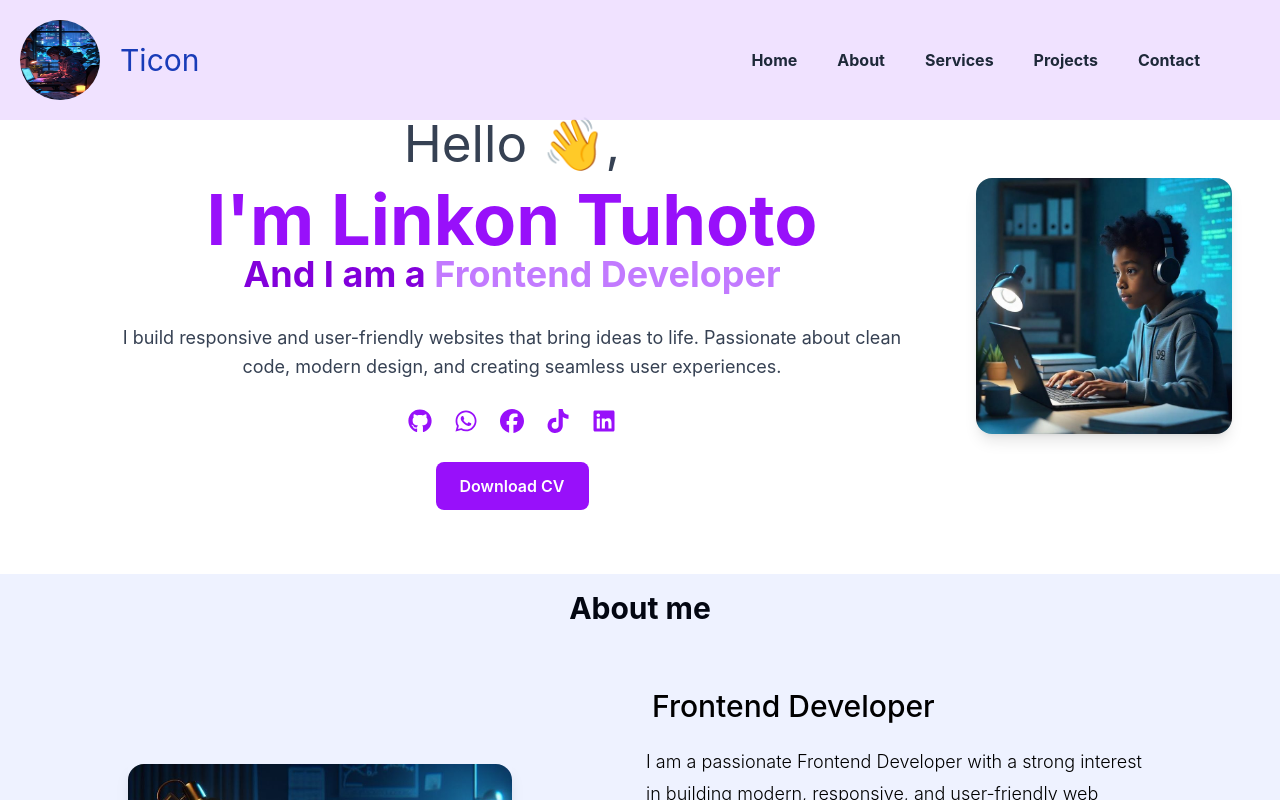
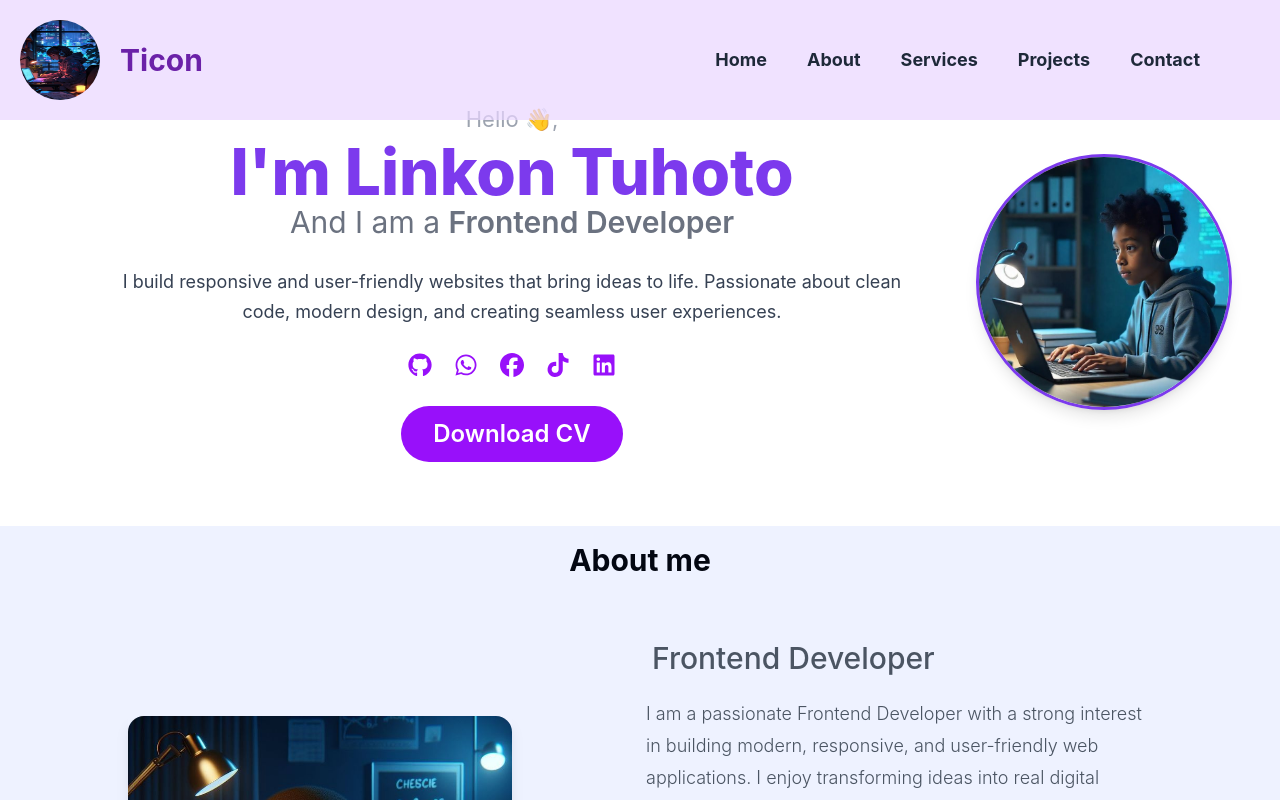
Before and after one commit to Linkon-Tuhoto/my--react-portfolio, a React (Vite) app: page / in a window 1280 px wide. Shown: the top 800 px of the page. Built offline with nearby package versions, Linux system fonts and the light colour scheme.

Commit message:
minor styling changes

```diff
--- a/src/components/about.jsx
+++ b/src/components/about.jsx
@@ -4,7 +4,7 @@ function About() {
   return (
     <section id="about" className='scroll-mt-26  bg-indigo-50'>
       <h2 className='text-center text-gray-950 font-bold text-3xl sm:4xl md:5xl pt-4'>About me</h2>
-    <div className='grid md:grid-cols-2 grid-cols-1 gap-3 p-10 px-6 sm:px-10 md:px-20 lg:px-32 py-10 sm:py-14 md:py20 items-center '>
+    <div className='grid md:grid-cols-2 grid-cols-1 gap-3 p-10 px-6 sm:px-10 md:px-20 lg:px-32 py-10 sm:py-14 md:py20 items-center text-[16px] leading-[1.8] text-[#4B5563] '>
         <div className='w-64 h-64 sm:w-72 sm:h-72 lg:w-96 lg:h-96 mx-auto md:mx-0 transition-transform duration-500 hover:scale-106 shadow-lg overflow-hidden'>
             <img src={aboutimg} className='w-full h-full object-cover mx-auto rounded-2xl' alt="person" />
         </div>
--- a/src/components/header.jsx
+++ b/src/components/header.jsx
@@ -24,10 +24,10 @@ function Header(){
         <div className="flex items-center justify-between ">
             <div className="text-blue-800 m-5 grid grid-flow-col gap-5 ">
                 <img src={logoImage} alt="Person" className="w-10 h-10 md:w-20 md:h-20 rounded-full"></img>
-                <h1 className="text-2xl md:text-3xl flex justify-center items-center inset-0">Ticon</h1>
+                <h1 className="text-2xl md:text-3xl flex justify-center items-center inset-0 text-[#6B21A8] font-bold">Ticon</h1>
             </div>
             <div className="">
-                <ul className="md:grid md:grid-flow-col md:justify-center md:gap-10 md:mr-20 hidden m-5 font-bold">
+                <ul className="md:grid md:grid-flow-col md:justify-center md:gap-10 md:mr-20 hidden m-5 font-bold text-lg">
                     <li><a href="#home" className="text-gray-800 hover:text-purple-500">Home</a></li>
                     <li><a href="#about" className="text-gray-800 hover:text-purple-500">About</a></li>
                     <li><a href="#services" className="text-gray-800 hover:text-purple-500">Services</a></li>
@@ -42,7 +42,7 @@ function Header(){
         </div>
 
             {open && (
-            <ul className="grid grid-flow-row justify-center gap-10 md:hidden bg-white/80 backdrop-blur-md shadow-lg absolute top-full w-8/12 right-0 rounded-l-2xl shadow p-10 pb-[100%] mb-0 font-bold ">
+            <ul className="grid grid-flow-row justify-center gap-10 md:hidden bg-white/80 backdrop-blur-md shadow-lg absolute top-full w-8/12 right-0 rounded-l-2xl shadow p-10 pb-[100%] mb-0 font-bold  text-2xl">
                     <li><a href="#home" className="text-gray-800 hover:text-purple-500 transition duration-300 ">Home</a></li>
                     <li><a href="#about" className="text-gray-800  hover:text-purple-500">About</a></li>
                     <li><a href="#services" className="text-gray-800 hover:text-purple-500">Services</a></li>
--- a/src/components/hero.jsx
+++ b/src/components/hero.jsx
@@ -8,10 +8,10 @@ function Hero() {
   return (
     <section id="home" className='scroll-mt-26'>
     <div className='grid grid-cols-1 md:flex md:justify-center md:items-center scroll-smooth pt-[10%] md:pt-[3%] '>
-    <div className='text-center p-8 md:p-16'>
-        <h3 className="text-gray-700 text-[3.2rem] font-normal leading-relaxed text-lg ">Hello 👋,</h3>
-        <h1 className="text-purple-600 text-5xl mt-2 text-[3.2rem] md:text-[4.4rem] font-bold leading-13">I'm Linkon Tuhoto</h1>
-        <h3 className="text-purple-700 text-3xl md:text-4xl mt-1 mb-6 leading-snug font-bold">And I am a {" "} <span className="text-purple-400">Frontend Developer</span></h3>
+    <div className='text-center p-8 md:p-16 leading-relaxed'>
+        <h3 className="text-[#9CA3AF] text-[3.2rem] font-normal leading-relaxed text-[22px] ">Hello 👋,</h3>
+        <h1 className="text-[#7C3AED] text-5xl mt-2 text-[3.2rem] md:text-[4rem] font-extrabold leading-13">I'm Linkon Tuhoto</h1>
+        <h3 className="text-[#6B7280] text-3xl md:text-3xl mt-1 mb-6 leading-snug font-normal">And I am a <span className='text-[ #7C3AED] font-semibold'>Frontend Developer</span></h3>
         <p className="text-gray-700 mt-4 text-base md:text-lg font-normal leading-relaxed mx-auto max-w-[800px]">I build responsive and user-friendly websites that bring ideas to life.
            Passionate about clean code, modern design, and creating seamless user experiences.
         </p>
@@ -22,11 +22,11 @@ function Hero() {
             <a href="#" alt="icon" target="_blank"><FontAwesomeIcon icon={faTiktok} className="text-2xl mx-2"  /></a>
             <a href="#" alt="icon" target="_blank"><FontAwesomeIcon icon={faLinkedin} className="text-2xl mx-2"  /></a>
         </div>
-        <button className="bg-purple-600 hover:bg-purple-700 text-white font-semibold px-6 py-3 rounded-lg transition-colors mt-6 inline-block"><a href="#">Download CV</a></button>
+        <button className="bg-purple-600 hover:bg-purple-700 text-white font-semibold px-8 py-3 rounded-[9999px] transition-colors mt-6 inline-block text-2xl"><a href="#">Download CV</a></button>
     </div>
 
     <div className="w-[16rem] h-[16rem] mx-auto md:mx-0">
-        <img src={codie} className="mx-auto rounded-2xl shadow-lg animate-float w-full h-full object-cover" alt="person"  />
+        <img src={codie} className="mx-auto rounded-full shadow-lg animate-float w-full h-full object-cover shadow-[0 0 40px rgba(124,58,237,0.25)] border-3 border-[#7C3AED]" alt="person"  />
     </div>
 
     </div>
```
